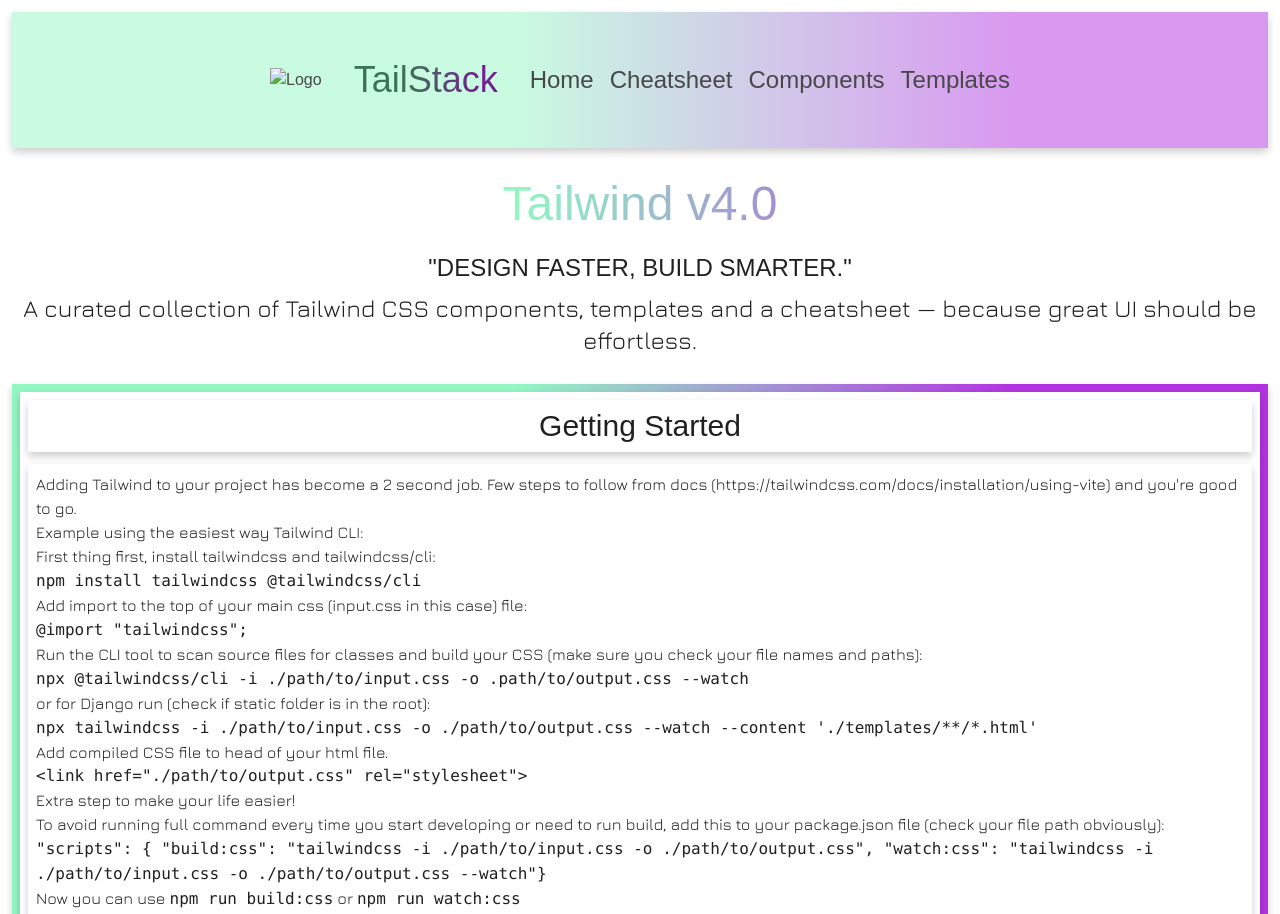
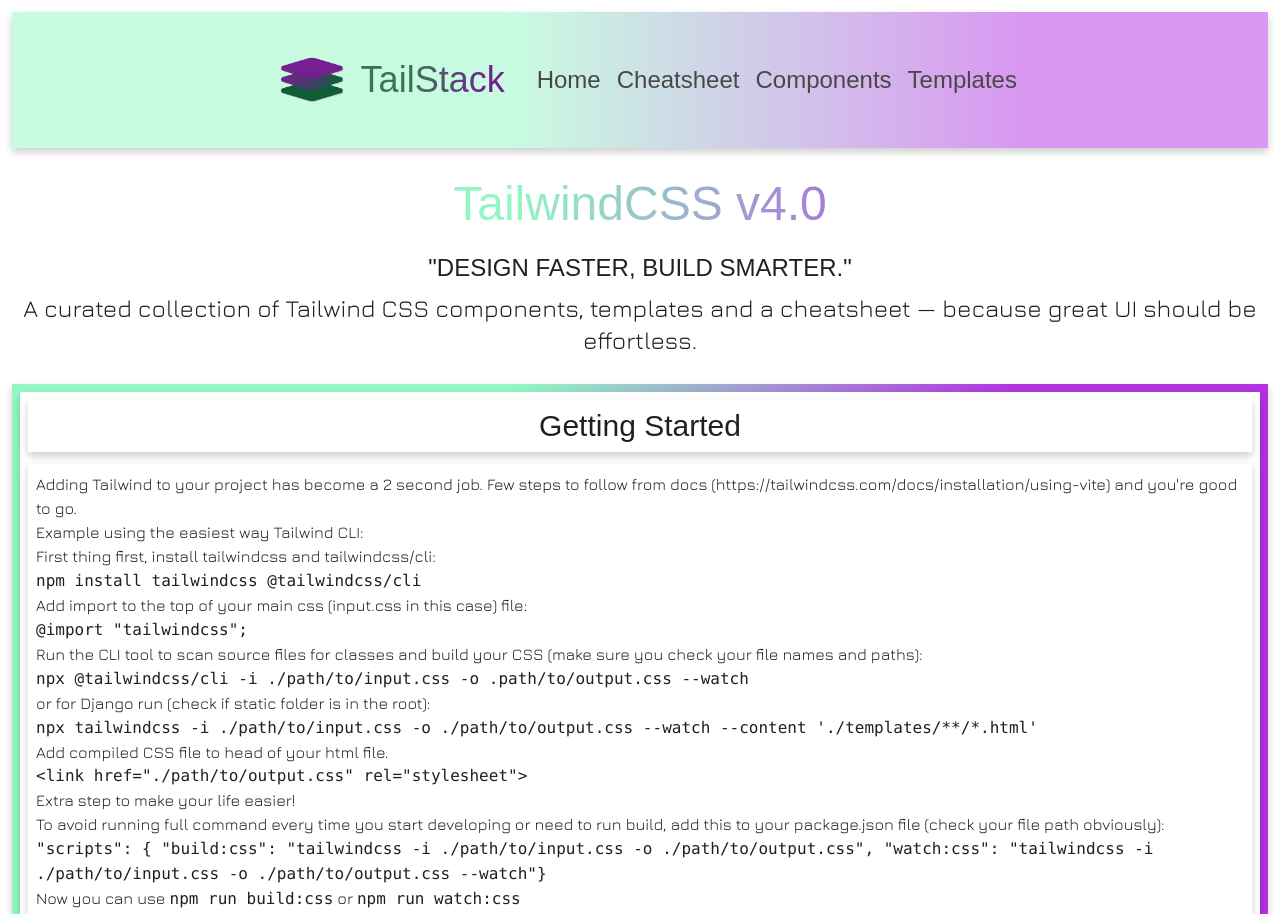
Before and after one commit to violaberg/tailwind-cheatsheet, a website: page index.html in a window 1280 px wide. Shown: the top 914 px of the page. Drawn offline with nearby package versions, Linux system fonts and the light colour scheme; a web font is replaced by a local one.

Commit message:
feat: add logo

```diff
--- a/index.html
+++ b/index.html
@@ -21,10 +21,8 @@
     <header class="w-full shadow px-2 py-4">
             <!--Navigation code here-->
             <nav class="flex flex-row items-center justify-center py-4">
-                <div>
-                    <img src="#" alt="Logo" />
-                </div>
-                <div class="px-4">
+                <div class="flex flex-row items-center px-4">
+                    <img class="h-12 p-0" src="./assets/logo.png" alt="Logo" />
                     <a href="index.html" aria-label="Takes to Home page">
                         <h1 class="logo-text text-4xl">TailStack</h1>
                     </a>
@@ -49,7 +47,7 @@
     </header>
     <main class="flex justify-center py-4">
         <div class="container">
-            <h1 class="gradient-text text-center text-5xl">Tailwind v4.0</h1>
+            <h1 class="gradient-text text-center text-5xl">TailwindCSS v4.0</h1>
             <blockquote class="text-center pb-4 text-2xl">
                 <p class="quote py-2 uppercase">"Design faster, build smarter."</p>
                 <p>A curated collection of Tailwind CSS components, templates and a cheatsheet — because great UI should
```
Also changed, not shown: assets/css/output.css, assets/logo.png (added).
